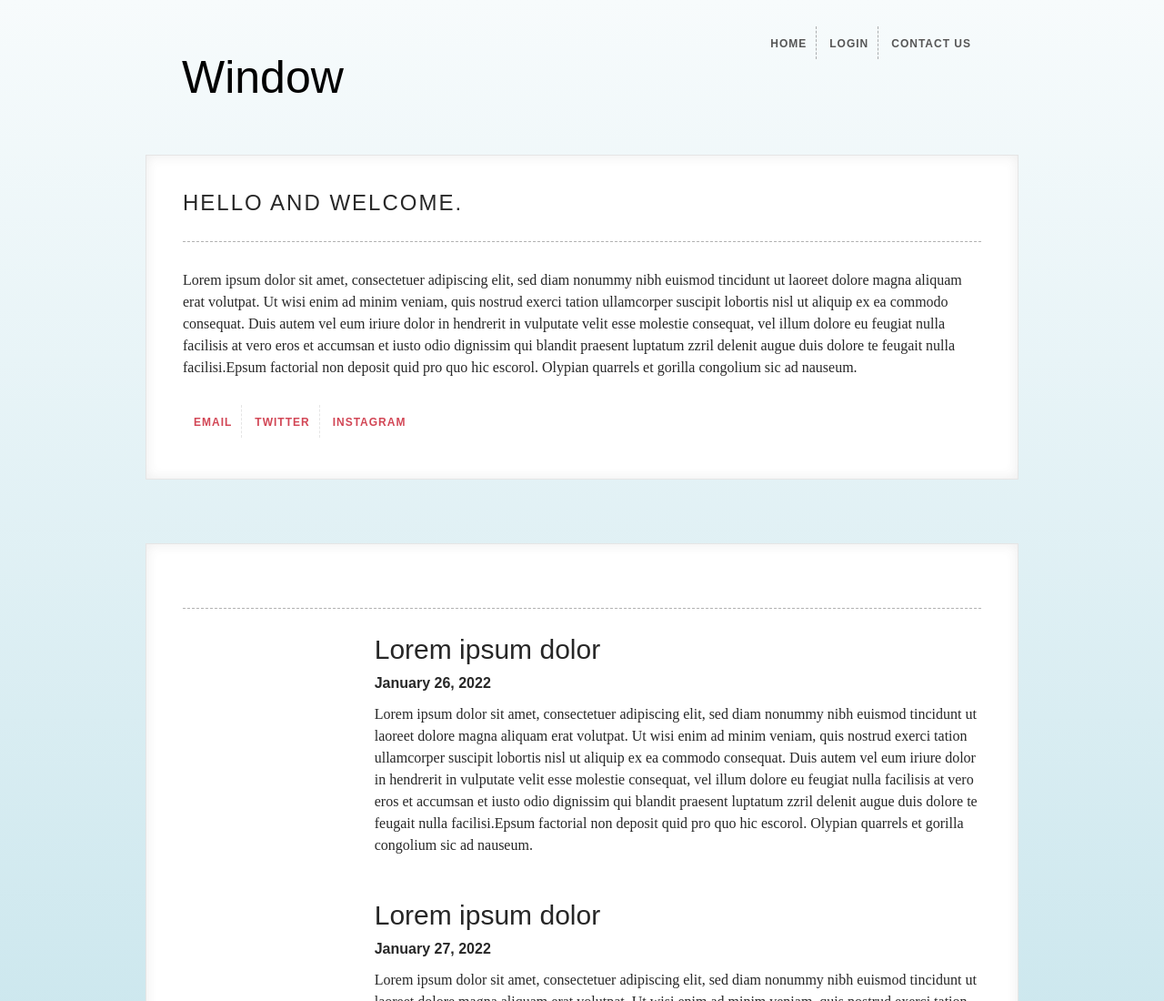
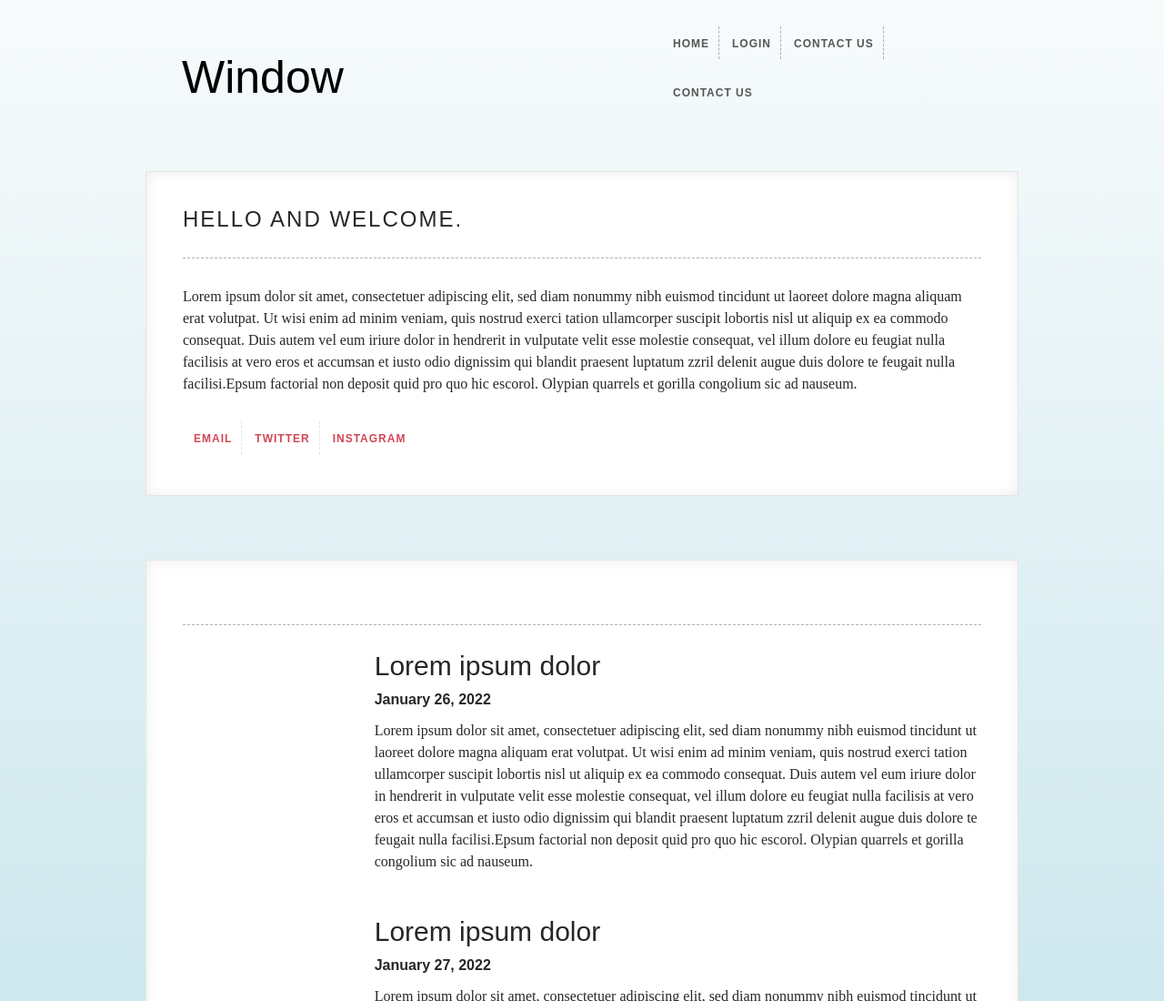
Before and after one commit to JvestGit/Window-app-site, a website: page index.html in a window 1280 px wide. Shown: the top 1100 px of the page at 91% size. Drawn offline with Linux system fonts and the light colour scheme.

Commit message:
added jar file still working out some bugs

```diff
--- a/index.html
+++ b/index.html
@@ -47,6 +47,7 @@
           <li><a href="./index.html">Home</a></li>
           <li><a href="./scr/html-code/login.html">Login</a></li>
           <li><a href="./scr/html-code/contactInfo.html">Contact Us</a></li>
+          <li><a href="./java-code/Smart_Window.jar">Contact Us</a></li>
         </ul>
       </nav>
     </header>
```
Also changed, not shown: 1 other file.
